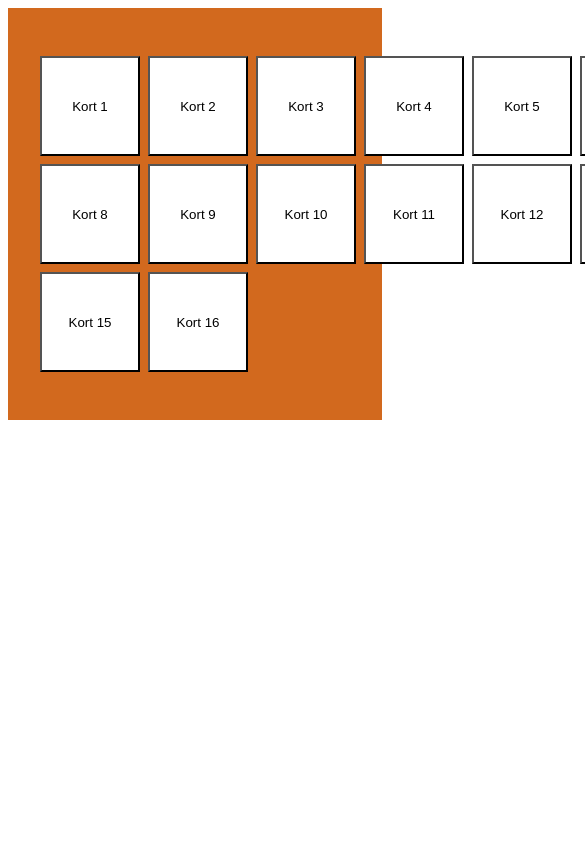
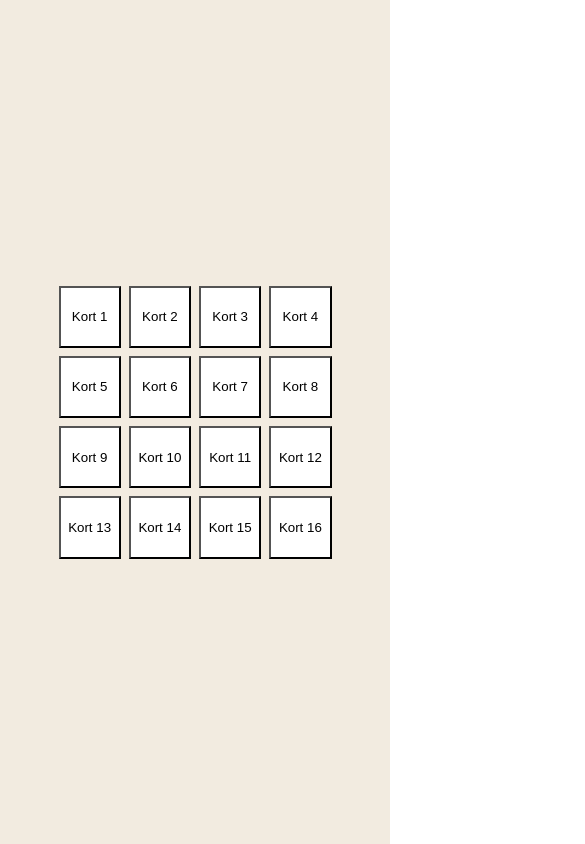
Before and after one commit to mikaelakihl/memory-group-two, a React (Vite) app in the folder memory/: page / in a window 390 px wide. Shown: the top 844 px of the page, 585 px wide, since content can reach past the window. Built offline with nearby package versions, Linux system fonts and the light colour scheme.

Commit message:
style: add responsive styling

```diff
--- a/memory/src/App.css
+++ b/memory/src/App.css
@@ -1,7 +0,0 @@
-#root {
-  max-width: 1780px;
-  margin: 0 auto;
-  padding: 2rem;
-  text-align: center;
-  background-color: chocolate;
-}
--- a/memory/src/components/MemoryApp.css
+++ b/memory/src/components/MemoryApp.css
@@ -1,12 +1,26 @@
+#root {
+  display: flex;
+  justify-content: center;
+  align-items: center;
+  min-height: 100vh;
+  background-color: rgb(242, 235, 224);
+}
+
+body {
+  margin: 0;
+  padding: 0;
+}
+
 .gameBoard {
   display: flex;
   flex-wrap: wrap;
-  width: 100vh;
+  width: 70vw;
   gap: 8px;
   margin: 16px auto;
+
 }
 
 .card { /* Gör responsivt i förhållande till gameBoard!  */
-    width: 100px;
-    height: 100px;
+  flex: 1 1 calc(25% - 8px);
+  aspect-ratio: 1 / 1;
 }
```
